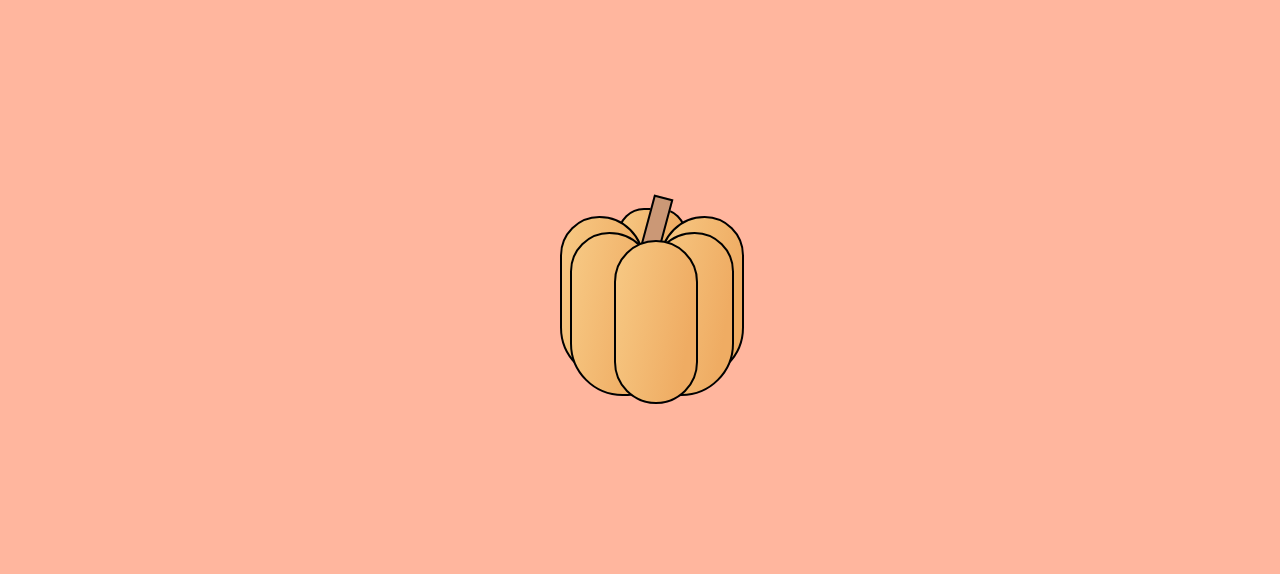
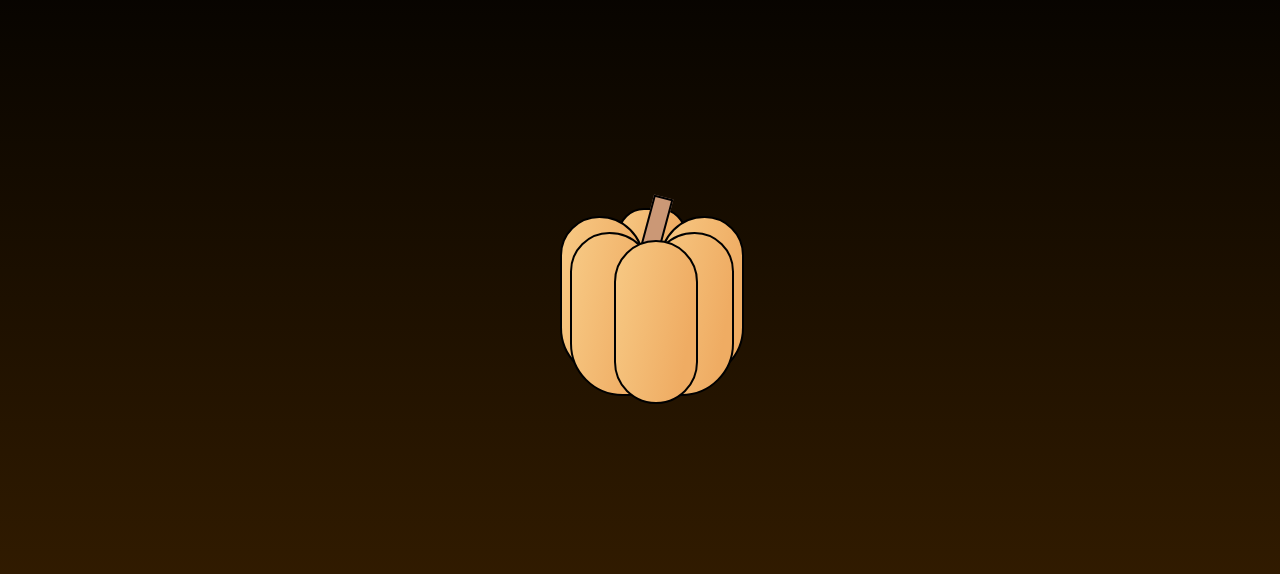
Before and after one commit to Hanneslol/Medieinstitutet, a plain HTML site: page pumpkin/index.html in a window 1280 px wide. Shown: the part 110-684 px from the top of the page. Drawn offline with Linux system fonts and the light colour scheme.

Commit message:
changed color

```diff
--- a/pumpkin/style.css
+++ b/pumpkin/style.css
@@ -1,5 +1,5 @@
 body {
-    background: #FFB69E;
+    background: linear-gradient(180deg, rgb(0, 0, 0) 0%, rgb(58, 32, 0));
     display: flex;
     align-items: center;
     justify-content: center;
```
